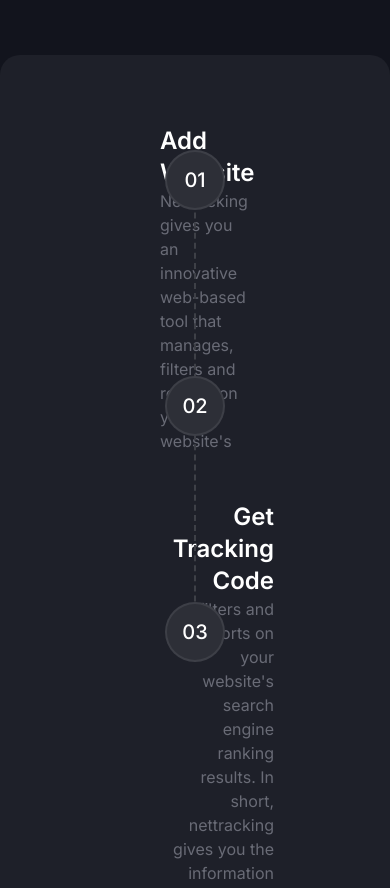
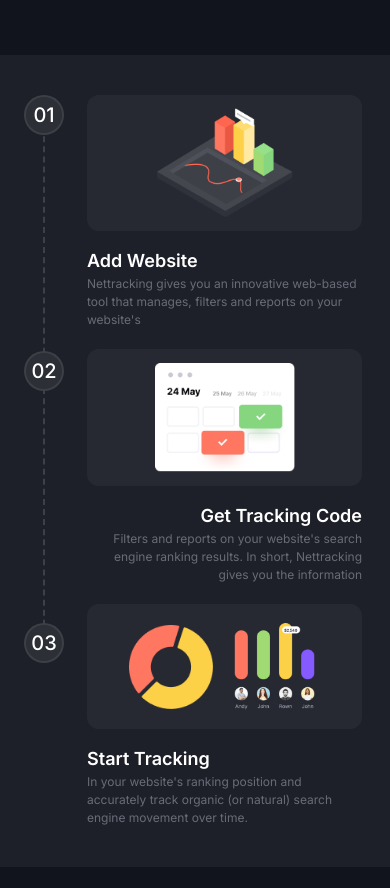
Before and after one commit to Anirat04/Nettracking, a website: page src/index.html in a window 390 px wide. Shown: the part 3700-4588 px from the top of the page. Drawn offline with nearby package versions, Linux system fonts and the light colour scheme.

Commit message:
How it works section responsiveness completed

```diff
--- a/src/index.html
+++ b/src/index.html
@@ -14,6 +14,7 @@
         rel="stylesheet">
     <!-- Swiper Js CDN -->
     <link rel="stylesheet" href="https://cdn.jsdelivr.net/npm/swiper@11/swiper-bundle.min.css" />
+    <!-- <script src="https://cdn.tailwindcss.com"></script> -->
 </head>
 
 <body class="bg-bodyBg font-inter">
@@ -326,59 +327,65 @@
                 <h3 class="text-white text-[26px] md:text-[42px] font-bold leading-[46px]">How it works</h3>
             </div>
             <!-- How it works content starts here -->
-            <div class="bg-bgPrimary py-[70px] px-[160px] rounded-[20px] flex flex-col gap-12 relative mt-[65px]">
+            <div
+                class="bg-bgPrimary py-10 md:py-[70px] pl-[87px] md:pl-8 pr-7 xl:px-[160px] lg:rounded-[20px] flex flex-col space-y-5 lg:gap-12 relative mt-[65px]">
                 <!-- Card-1 -->
-                <div class="flex items-center justify-between">
-                    <div class="bg-[#272932] w-[335px] h-[175px] flex items-center justify-center rounded-xl">
-                        <img src="./assets/how-it-works/card1.png" alt="">
+                <div class="flex items-center justify-between flex-wrap gap-y-4">
+                    <div
+                        class="bg-[#272932] w-full md:w-[300px] lg:w-[335px] py-[13px] flex items-center justify-center rounded-xl">
+                        <img class="w-[136px] md:w-[186px]" src="./assets/how-it-works/card1.png" alt="">
                     </div>
-                    <div class="w-[290px]">
-                        <h4 class="text-white text-2xl font-semibold">Add Website</h4>
-                        <p class="text-textPrimary">Nettracking gives you an innovative web-based tool that manages,
+                    <div class="w-[290px] md:w-[300px] lg:w-[335px] lg:pr-8">
+                        <h4 class="text-white text-lg md:text-2xl font-semibold">Add Website</h4>
+                        <p class="text-textPrimary text-[12px] md:text-[16px]">Nettracking gives you an innovative
+                            web-based tool that manages,
                             filters and reports on your website's</p>
                     </div>
                 </div>
                 <!-- Card-2 -->
-                <div class="flex flex-row-reverse items-center justify-between relative left-[44px]">
-                    <div class="bg-[#272932] w-[335px] h-[175px] flex items-center justify-center rounded-xl">
-                        <img src="./assets/how-it-works/card2.png" alt="">
+                <div
+                    class="flex flex-row-reverse items-center justify-between flex-wrap gap-y-4 relative lg:left-[44px]">
+                    <div
+                        class="bg-[#272932] w-full md:w-[300px] lg:w-[335px] py-[14px] md:py-[18px] lg:mr-11 flex items-center justify-center rounded-xl">
+                        <img class="w-[140px] md:w-[180px]" src="./assets/how-it-works/card2.png" alt="">
                     </div>
                     <div class="w-[290px] text-right">
-                        <h4 class="text-white text-2xl font-semibold">Get Tracking Code</h4>
-                        <p class="text-textPrimary">filters and reports on your website's search engine ranking results.
-                            In short, nettracking gives you the information</p>
+                        <h4 class="text-white text-lg md:text-2xl font-semibold">Get Tracking Code</h4>
+                        <p class="text-textPrimary text-[12px] md:text-[16px]">Filters and reports on your website's
+                            search engine ranking results.
+                            In short, Nettracking gives you the information</p>
                     </div>
                 </div>
                 <!-- Card-3 -->
-                <div class="flex items-center justify-between">
+                <div class="flex items-center justify-between flex-wrap gap-y-4">
                     <div
-                        class="bg-[#272932] w-[335px] h-[175px] flex items-center justify-center gap-[30px] rounded-xl">
-                        <img src="./assets/how-it-works/card1.1.png" alt="">
-                        <img src="./assets/how-it-works/card1.2.png" alt="">
+                        class="bg-[#272932] w-full md:w-[300px] lg:w-[335px] py-[19px] md:py-[23px] px-7 flex items-center justify-center gap-[15px] md:gap-[30px] rounded-xl">
+                        <img class="w-[84px] md:w-[106px]" src="./assets/how-it-works/card1.1.png" alt="">
+                        <img class="w-[93px] md:w-[119px]" src="./assets/how-it-works/card1.2.png" alt="">
                     </div>
-                    <div class="w-[290px]">
-                        <h4 class="text-white text-2xl font-semibold">Start Tracking</h4>
-                        <p class="text-textPrimary">In your website's ranking position and accurately track organic (or
+                    <div class="w-[290px] md:w-[300px] lg:w-[335px] lg:pr-8">
+                        <h4 class="text-white text-lg md:text-2xl font-semibold">Start Tracking</h4>
+                        <p class="text-textPrimary text-[12px] md:text-[16px]">In your website's ranking position and accurately track organic (or
                             natural) search engine movement over time.</p>
                     </div>
                 </div>
 
                 <!-- Timeline div -->
-                <div class="timeline-component absolute top-[95px] left-1/2 -translate-x-1/2">
-                    <div class="flex flex-col justify-between items-center h-[512px] relative">
+                <div class="timeline-component absolute top-5 md:top-[95px] left-6 md:left-1/2 md:-translate-x-1/2">
+                    <div class="flex flex-col justify-between items-center h-[560px] md:h-[450px] lg:h-[512px] relative">
                         <div
-                            class="bg-[#2D2F37] w-[60px] h-[60px] text-white text-[20px] font-medium border-[2px] border-[#FFFFFF14] rounded-full flex items-center justify-center z-10">
+                            class="bg-[#2D2F37] w-[40px] h-[40px] md:w-[50px] md:h-[50px] lg:w-[60px] lg:h-[60px] text-white text-[20px] font-medium border-[2px] border-[#FFFFFF14] rounded-full flex items-center justify-center z-10 relative lg:-top-1">
                             01
                         </div>
                         <div
-                            class="bg-[#2D2F37] w-[60px] h-[60px] text-white text-[20px] font-medium border-[2px] border-[#FFFFFF14] rounded-full flex items-center justify-center z-10">
+                            class="bg-[#2D2F37] w-[40px] h-[40px] md:w-[50px] md:h-[50px] lg:w-[60px] lg:h-[60px] text-white text-[20px] font-medium border-[2px] border-[#FFFFFF14] rounded-full flex items-center justify-center z-10 relative -top-1 sm:top-0">
                             02
                         </div>
                         <div
-                            class="bg-[#2D2F37] w-[60px] h-[60px] text-white text-[20px] font-medium border-[2px] border-[#FFFFFF14] rounded-full flex items-center justify-center z-10">
+                            class="bg-[#2D2F37] w-[40px] h-[40px] md:w-[50px] md:h-[50px] lg:w-[60px] lg:h-[60px] text-white text-[20px] font-medium border-[2px] border-[#FFFFFF14] rounded-full flex items-center justify-center z-10 relative top-2 sm:top-0 lg:top-6">
                             03</div>
                         <div
-                            class="border-t-[2px] border-dashed border-[#3E4047] w-[510px] absolute top-1/2 left-1/2 -translate-x-1/2 rotate-90 z-0">
+                            class="border-t-[2px] border-dashed border-[#3E4047] w-[560px] md:w-[448px] lg:w-[512px] absolute top-1/2 left-1/2 -translate-x-1/2 rotate-90 z-0">
                         </div>
                     </div>
                 </div>
@@ -398,7 +405,7 @@
                         of your online sales efforts.</p>
                 </div>
                 <!-- Price plan content starts here -->
-                <div class="font-poppins flex justify-center gap-5 mt-[72px]">
+                <div class="font-poppins flex justify-center flex-wrap lg:flex-nowrap gap-5 mt-[72px] px-5 xl:px-0">
                     <!-- Free plan -->
                     <div class="bg-bgPrimary rounded-[15px] w-fit pl-[39px] pr-[61px] pt-[50px] pb-[40px]">
                         <div>
@@ -626,7 +633,8 @@
                                     marketing performance.
                                     Our team of award-winning internet</p>
                                 <div>
-                                    <h4 class="text-testimonialUserText text-[16px] lg:text-[18px] font-bold">Sajib Smith
+                                    <h4 class="text-testimonialUserText text-[16px] lg:text-[18px] font-bold">Sajib
+                                        Smith
                                     </h4>
                                     <p class="text-textPrimary text-[12px] font-medium">Codelabs Digital</p>
                                 </div>
@@ -684,7 +692,8 @@
                                     marketing performance.
                                     Our team of award-winning internet</p>
                                 <div>
-                                    <h4 class="text-testimonialUserText text-[16px] lg:text-[18px] font-bold">Sajib Smith
+                                    <h4 class="text-testimonialUserText text-[16px] lg:text-[18px] font-bold">Sajib
+                                        Smith
                                     </h4>
                                     <p class="text-textPrimary text-[12px] font-medium">Codelabs Digital</p>
                                 </div>
```
Also changed, not shown: src/output.css.
